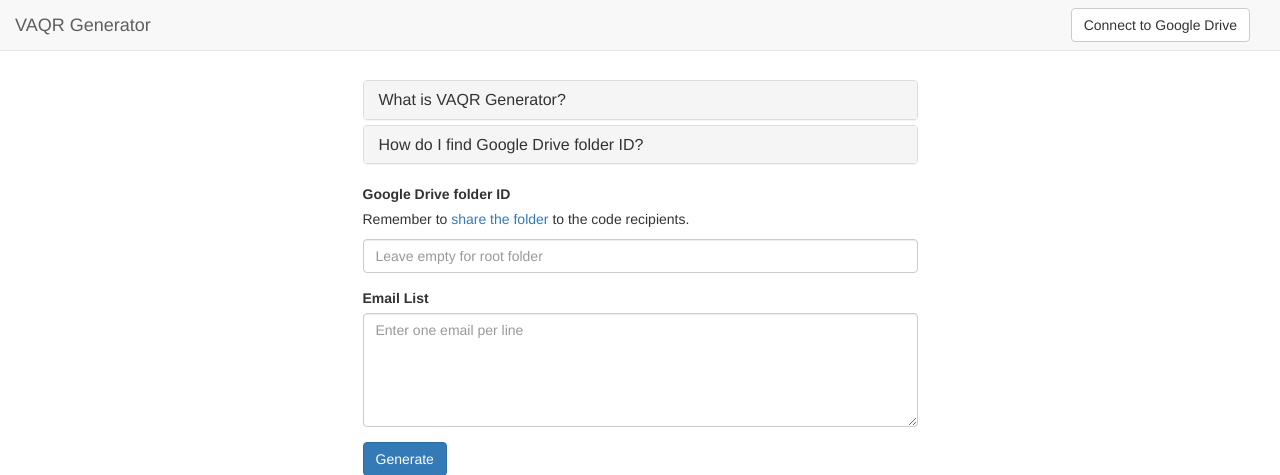
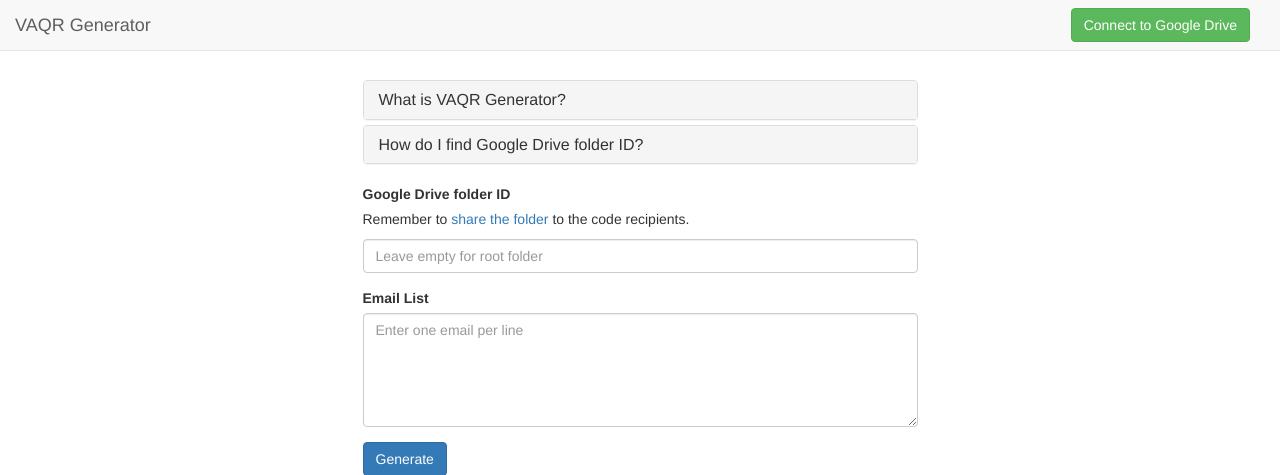
Before and after one commit to vietabroader/VAQR-generator-webapp, a Flask app: page / in a window 1280 px wide. Shown: the top 475 px of the page. Run offline with Flask 2, Linux system fonts and the light colour scheme; some libraries are stand-ins or nearby versions.

Commit message:
Improved UI

```diff
--- a/templates/index.html
+++ b/templates/index.html
@@ -94,10 +94,11 @@
           {% for item in email_link %}
             {% if 'http' in item[1] %}
             <tr class='success'>
+              <td><a href="{{ item[1] }}">{{ item[1] }}</a></td>
             {% else %}
             <tr class='danger'>
+              <td>Error</td>
             {% endif %}
-              <td><a href="{{ item[1] }}">{{ item[1] }}</a></td>
             </tr>
           {% endfor %}
         </table>
--- a/templates/layout.html
+++ b/templates/layout.html
@@ -44,13 +44,13 @@
           {% if not is_signed_in: %}
           <form action="{{ url_for('oauth2callback') }}" method="GET"
                 class="navbar-form navbar-left">
-            <button type="submit" class="btn btn-default">Connect to Google Drive</button>
+            <button type="submit" class="btn btn-success">Connect to Google Drive</button>
           </form>
           {% else %}
           <p class="navbar-text">Connected to Google Drive using {{ email }} </p>
           <form action="{{ url_for('oauth2revoke') }}" method="GET"
                 class="navbar-form navbar-left">
-            <button type="submit" class="btn btn-default">Sign out</button>
+            <button type="submit" class="btn btn-danger">Sign out</button>
           </form>
           {% endif %}
         </div>
```
